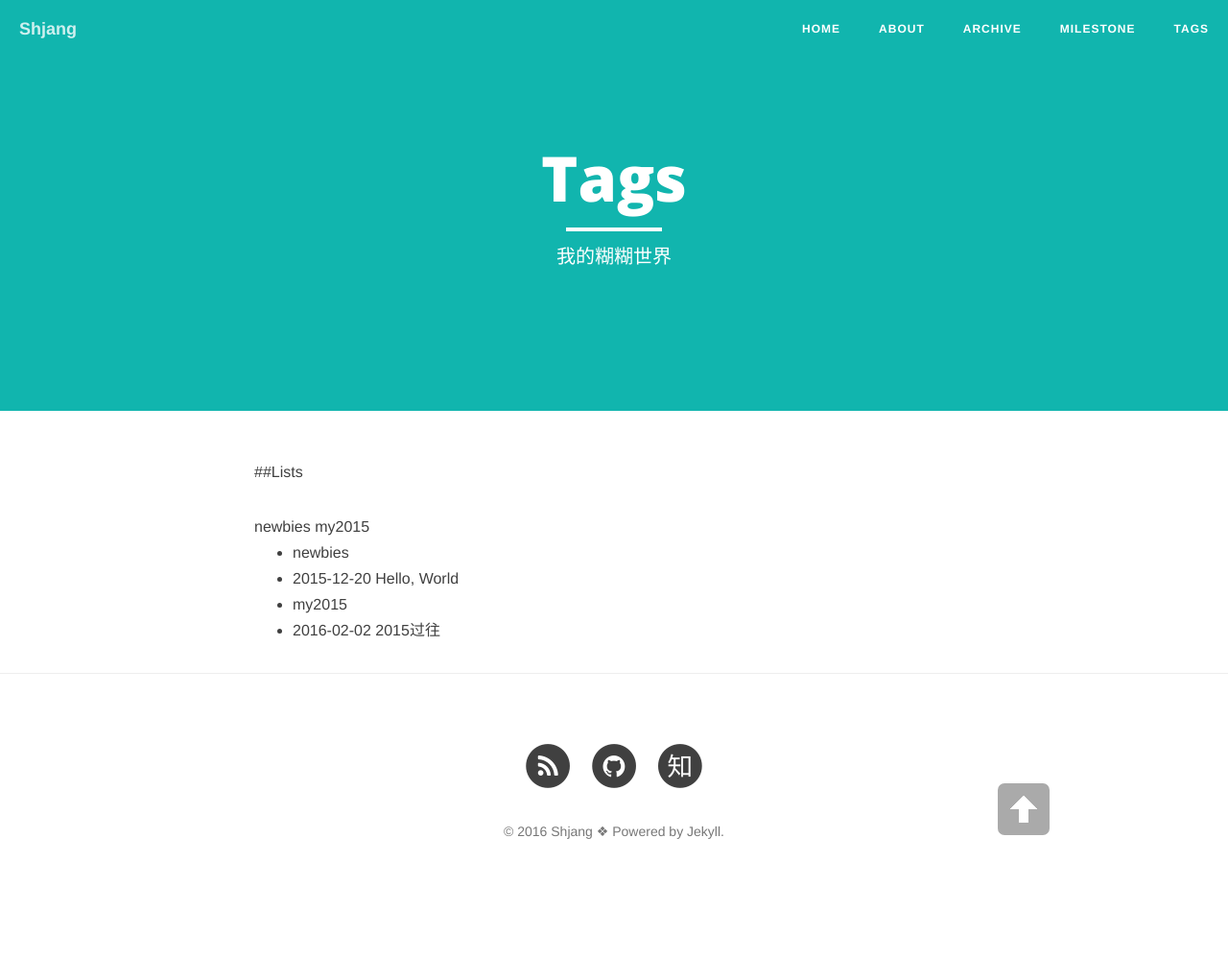
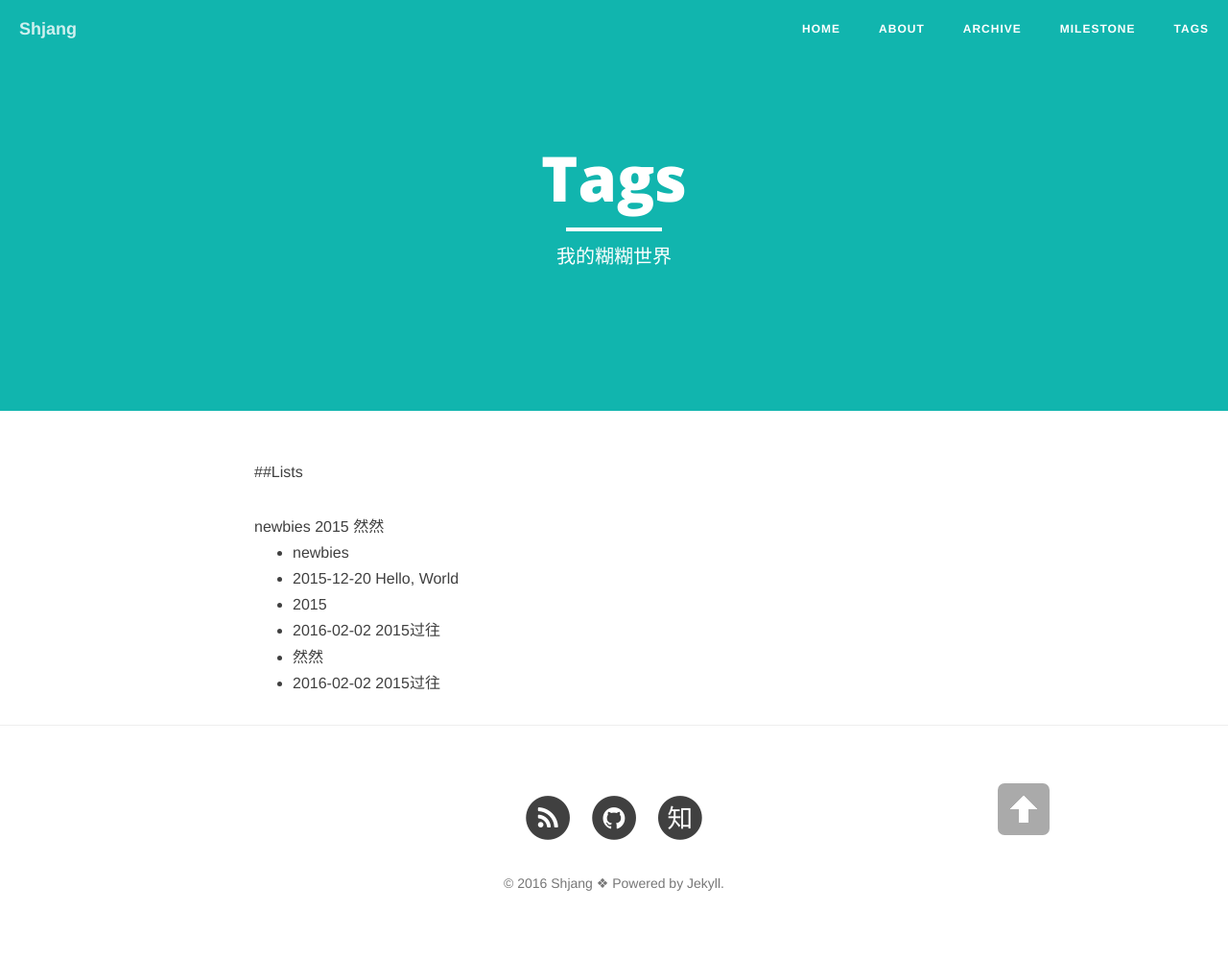
Before and after one commit to niuniulove/niuniulove.github.io, a Jekyll site: the page built from tags.md, in a window 1280 px wide. Shown: the whole page at 96% size. Built offline with Jekyll 4.4.1, drawn with Linux system fonts in a browser that asks for light colours; nearby versions of some CDN libraries; library files that are not in the unit come from our copies; before the commit the page ends 944 px from its top, so only the background shows below that.

Commit message:
update passed-2015

```diff
--- a/_posts/Erics/2016-02-02-Passed-Year-2015.md
+++ b/_posts/Erics/2016-02-02-Passed-Year-2015.md
@@ -1,9 +1,9 @@
 ---
 layout: post
 title: 2015过往
-date: 2016-2-2
+date: 2016-02-02
 categories: blog
-tags: [my2015]
+tags: [2015,然然]
 description: 2015发生的一些事情，苦乐并行，喜大于忧。
 ---
 
```
